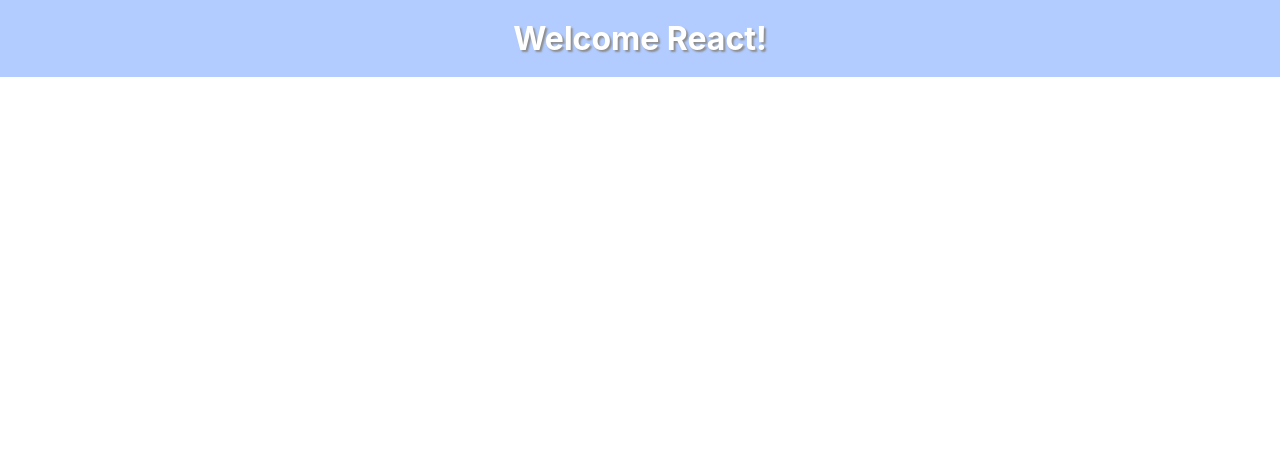
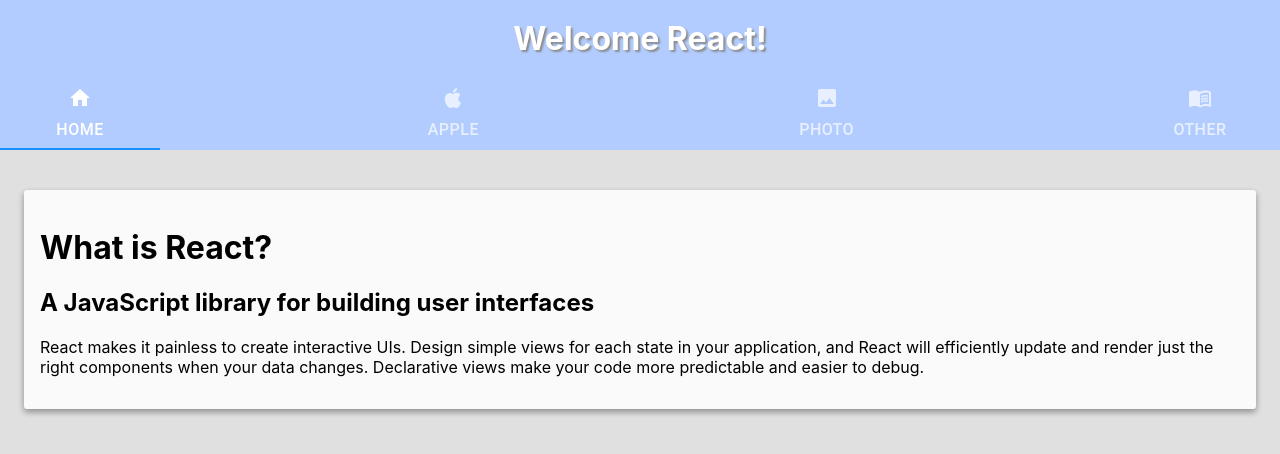
Before and after one commit to yhuj79/Practice-Library-React, a React (Create React App) app in the folder web-react/: page / in a window 1280 px wide. Shown: the top 454 px of the page. Built offline with nearby package versions, Linux system fonts and the light colour scheme.

Commit message:
22.02.05.commit.

```diff
--- a/web-react/package.json
+++ b/web-react/package.json
@@ -3,6 +3,8 @@
   "version": "0.1.0",
   "private": true,
   "dependencies": {
+    "@material-ui/core": "^4.12.3",
+    "@material-ui/icons": "^4.11.2",
     "@testing-library/jest-dom": "^5.14.1",
     "@testing-library/react": "^12.0.0",
     "@testing-library/user-event": "^13.2.1",
--- a/web-react/src/App.js
+++ b/web-react/src/App.js
@@ -1,4 +1,5 @@
 import { Component } from "react";
+import BasicTab from "./Components/BasicTab";
 import HeadTitle from './Components/HeadTitle';
 
 class App extends Component {
@@ -6,6 +7,7 @@
     return (
       <div>
         <HeadTitle />
+        <BasicTab />
       </div>
     )
   }
--- /dev/null
+++ b/web-react/src/Components/Apple.js
@@ -0,0 +1,42 @@
+import styled from 'styled-components';
+
+const StApple = styled.div`
+    padding: 1rem;
+    margin-top: 1rem; margin-bottom: 2rem;
+    background-color: #FAFAFA;
+    border-radius: 3px;
+    box-shadow: 0 3px 6px rgba(0,0,0,0.16), 0 3px 6px rgba(0,0,0,0.23);
+    transition: all 0.7s;
+
+    @keyframes smoothAppear {
+        from {
+          opacity: 0;
+          transform: translateY(-5%);
+        }
+        to {
+          opacity: 1;
+          transform: translateY(0);
+        }
+      }
+
+    animation: smoothAppear 0.7s;
+`;
+
+const Apple = () => {
+    return (
+        <StApple>
+            <h1>Apple Inc.</h1>
+            <h2>Apple Inc. is an American multinational technology company
+                that specializes in consumer electronics,
+                software and online services.</h2>
+            <p>Apple is the largest information technology company by revenue
+                (totaling US$365.8 billion in 2021) and, as of January 2021,
+                it is the world's most valuable company, the fourth-largest
+                personal computer vendor by unit sales and second-largest mobile
+                phone manufacturer. It is one of the Big Five American information
+                technology companies, alongside Alphabet (Google), Amazon, Meta
+                (Facebook), and Microsoft.</p>
+        </StApple>
+    )
+}
+export default Apple;
--- /dev/null
+++ b/web-react/src/Components/BasicTab.js
@@ -0,0 +1,90 @@
+import styled from 'styled-components';
+import React from "react";
+import { AppBar, Tabs, Tab, Box } from "@material-ui/core";
+import HomeIcon from '@material-ui/icons/Home';
+import AppleIcon from '@material-ui/icons/Apple';
+import MenuBookIcon from '@material-ui/icons/MenuBook';
+import InsertPhotoIcon from '@material-ui/icons/InsertPhoto';
+import Say from './Say';
+import Home from './Home';
+import Apple from './Apple';
+
+const StyledAppBar = styled(AppBar)`
+    &&{
+        background: #B2CCFF; color: white;
+        box-shadow: none;
+    }
+    & .MuiTabs-indicator {
+        background: #1890ff;
+    }
+    & .MuiTabs-flexContainer {
+        display: flex; justify-content: space-between;
+    }
+    & .MuiButtonBase-root {
+        font-size: 1rem;
+        font-weight: 550;
+    }
+    & .MuiButtonBase-root:hover {
+        opacity: 1;
+    }
+`;
+function TabPanel(props) {
+    const { children, value, index, ...other } = props;
+
+    return (
+        <div
+            role="tabpanel"
+            hidden={value !== index}
+            id={`simple-tabpanel-${index}`}
+            aria-labelledby={`simple-tab-${index}`}
+            {...other}
+        >
+            {value === index && (
+                <Box sx={{ p: 3 }}>
+                    <div>{children}</div>
+                </Box>
+            )}
+        </div>
+    );
+}
+
+function a11yProps(index) {
+    return {
+        id: `simple-tab-${index}`,
+        'aria-controls': `simple-tabpanel-${index}`,
+    };
+}
+
+const BasicTab = () => {
+    const [value, setValue] = React.useState(0);
+
+    const handleChange = (event, newValue) => {
+        setValue(newValue);
+    };
+
+    return (
+        <Box>
+            <StyledAppBar position="static">
+                <Tabs value={value} onChange={handleChange} aria-label="icon label tabs example">
+                    <Tab icon={<HomeIcon />} label="Home" {...a11yProps(0)} />
+                    <Tab icon={<AppleIcon />} label="Apple" {...a11yProps(1)} />
+                    <Tab icon={<InsertPhotoIcon />} label="Photo" {...a11yProps(2)} />
+                    <Tab icon={<MenuBookIcon />} label="Other" {...a11yProps(3)} />
+                </Tabs>
+            </StyledAppBar>
+            <TabPanel value={value} index={0}>
+                <Home />
+            </TabPanel>
+            <TabPanel value={value} index={1}>
+                <Apple />
+            </TabPanel>
+            <TabPanel value={value} index={2}>
+                Item Three
+            </TabPanel>
+            <TabPanel value={value} index={3}>
+                <Say />
+            </TabPanel>
+        </Box>
+    );
+};
+export default BasicTab;
--- a/web-react/src/Components/HeadTitle.js
+++ b/web-react/src/Components/HeadTitle.js
@@ -1,6 +1,6 @@
 import styled from 'styled-components';
 
-const TitleBlock = styled.div`
+const StHeadTitle = styled.div`
     background-color: #B2CCFF; color: white;
     font-size: 2rem; font-weight: 700; text-shadow:2px 2px 2px #8C8C8C;
     display: flex; align-items: center; justify-content: center;
@@ -9,7 +9,7 @@
 
 const HeadTitle = () => {
     return (
-        <TitleBlock>Welcome React!</TitleBlock>
+        <StHeadTitle>Welcome React!</StHeadTitle>
     )
 }
 export default HeadTitle;
--- /dev/null
+++ b/web-react/src/Components/Home.js
@@ -0,0 +1,39 @@
+import styled from 'styled-components';
+
+const StHome = styled.div`
+    padding: 1rem;
+    margin-top: 1rem; margin-bottom: 2rem;
+    background-color: #FAFAFA;
+    border-radius: 3px;
+    box-shadow: 0 3px 6px rgba(0,0,0,0.16), 0 3px 6px rgba(0,0,0,0.23);
+    transition: all 0.7s;
+
+    @keyframes smoothAppear {
+        from {
+          opacity: 0;
+          transform: translateY(-5%);
+        }
+        to {
+          opacity: 1;
+          transform: translateY(0);
+        }
+      }
+
+    animation: smoothAppear 0.7s;
+`;
+
+const Home = () => {
+    return (
+        <StHome>
+            <h1>What is React?</h1>
+            <h2>A JavaScript library for building user interfaces</h2>
+            <p>React makes it painless to create interactive UIs.
+                Design simple views for each state in your application,
+                and React will efficiently update and render just the right
+                components when your data changes.
+                Declarative views make your code more predictable and
+                easier to debug.</p>
+        </StHome>
+    )
+}
+export default Home;
--- /dev/null
+++ b/web-react/src/Components/Say.js
@@ -0,0 +1,39 @@
+import { useState } from "react";
+
+const Say = () => {
+    // IN , OUT Button
+    const [message, setMessage] = useState("");
+    const onClickEnter = () => setMessage("WelCome");
+    const onClickLeave = () => setMessage("GoodBye");
+
+    // Color Button
+    const [color, setColor] = useState("");
+
+    return (
+        <div style={{ padding: "30px" }}>
+            <button onClick={onClickEnter}>IN</button>
+            <button onClick={onClickLeave}>OUT</button>
+            <h1 style={{ color }}>{message}</h1>
+
+            <button
+                style={{ backgroundColor: "red" }}
+                onClick={() => setColor("red")}
+            >
+                RED
+            </button>
+            <button
+                style={{ backgroundColor: "orange" }}
+                onClick={() => setColor("orange")}
+            >
+                ORANGE
+            </button>
+            <button
+                style={{ backgroundColor: "yellow" }}
+                onClick={() => setColor("yellow")}
+            >
+                YELLOW
+            </button>
+        </div>
+    );
+};
+export default Say;
--- a/web-react/src/index.css
+++ b/web-react/src/index.css
@@ -1,13 +1,14 @@
 body {
   margin: 0;
-  font-family: -apple-system, BlinkMacSystemFont, 'Segoe UI', 'Roboto', 'Oxygen',
-    'Ubuntu', 'Cantarell', 'Fira Sans', 'Droid Sans', 'Helvetica Neue',
+  font-family: -apple-system, BlinkMacSystemFont, "Segoe UI", "Roboto", "Oxygen",
+    "Ubuntu", "Cantarell", "Fira Sans", "Droid Sans", "Helvetica Neue",
     sans-serif;
   -webkit-font-smoothing: antialiased;
   -moz-osx-font-smoothing: grayscale;
+  background-color: #e0e0e0;
 }
 
 code {
-  font-family: source-code-pro, Menlo, Monaco, Consolas, 'Courier New',
+  font-family: source-code-pro, Menlo, Monaco, Consolas, "Courier New",
     monospace;
 }
```
Also changed, not shown: 1 other file (tests, documents, lock files or other folders).
